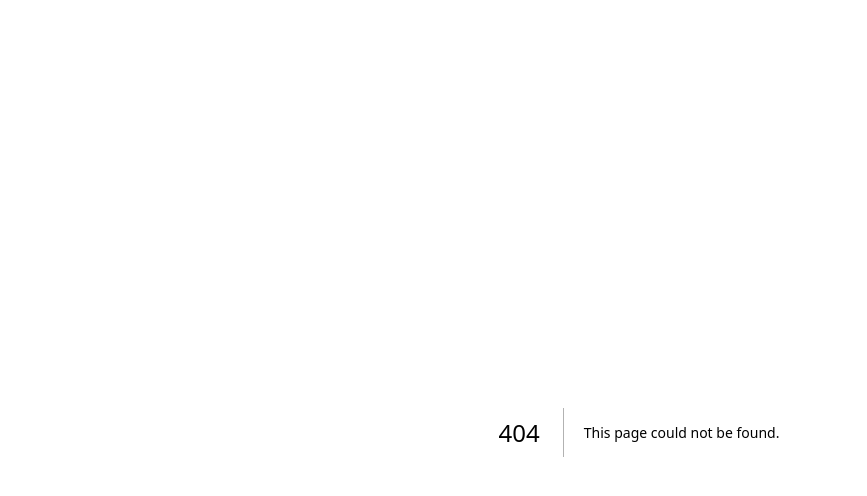
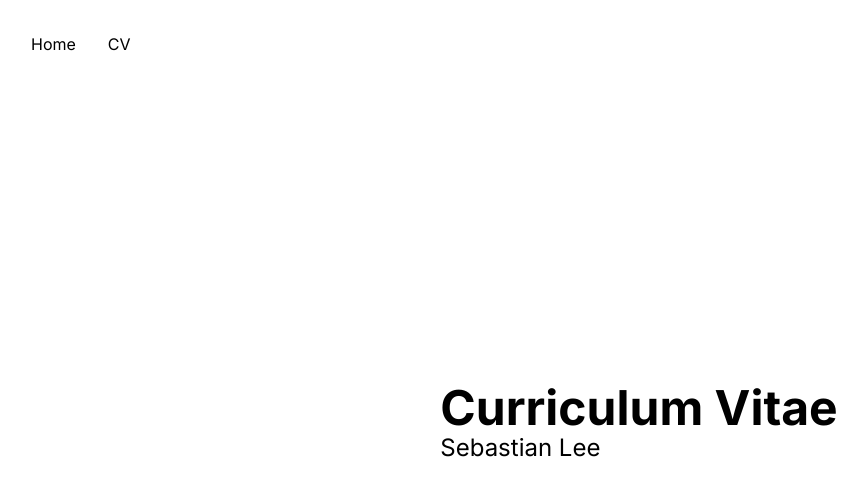
Before and after one commit to jebzley/sebleedotdev, a Next.js app: page /work in a window 1280 px wide. Before the commit this address had no page. Shown: the top 496 px of the page, without its empty margins (1-868 px from the left). Built offline with nearby package versions, Linux system fonts and the light colour scheme.

Commit message:
add basic cv page, route and nav

```diff
--- a/src/app/layout.tsx
+++ b/src/app/layout.tsx
@@ -1,3 +1,4 @@
+import { Navigation } from "@/components/Navigation";
 import "./globals.css";
 import { Inter } from "next/font/google";
 
@@ -16,6 +17,9 @@ export default function RootLayout({
   return (
     <html lang="en">
       <body className={`${inter.className} p-8 h-screen`}>
+        <header>
+          <Navigation />
+        </header>
         <main className="h-full">{children}</main>
       </body>
     </html>
--- /dev/null
+++ b/src/app/work/page.tsx
@@ -0,0 +1,14 @@
+export default function WorkPage() {
+  return (
+    <div className="h-full flex">
+      <div className="flex flex-col m-auto gap-6 max-w-2xl">
+        <div className="flex gap-6 flex-wrap items-center">
+          <hgroup>
+            <h1 className="text-5xl">Curriculum Vitae</h1>
+            <p className="text-2xl">Sebastian Lee</p>
+          </hgroup>
+        </div>
+      </div>
+    </div>
+  );
+}
--- /dev/null
+++ b/src/components/Navigation/index.tsx
@@ -0,0 +1,23 @@
+import { ROUTES } from "@/constants/routes";
+import Link from "next/link";
+
+const navItems: { name: string; href: string }[] = [
+  { name: "Home", href: ROUTES.HOME },
+  { name: "CV", href: ROUTES.WORK },
+];
+
+export function Navigation() {
+  return (
+    <nav className="block">
+      <ul className="flex gap-8">
+        {navItems.map((item) => {
+          return (
+            <li key={item.name}>
+              <Link href={item.href}>{item.name}</Link>
+            </li>
+          );
+        })}
+      </ul>
+    </nav>
+  );
+}
--- /dev/null
+++ b/src/constants/routes.ts
@@ -0,0 +1,4 @@
+export const ROUTES = {
+  HOME: "/",
+  WORK: "/work",
+};
```
